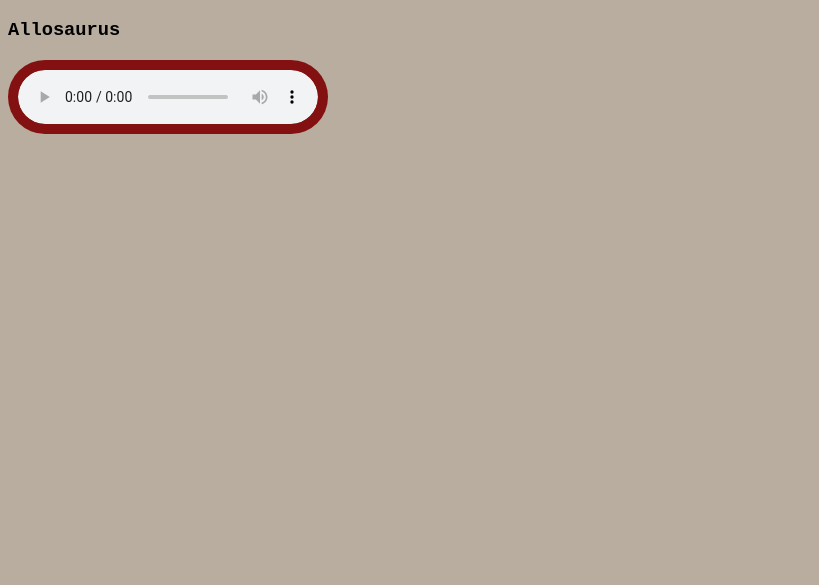
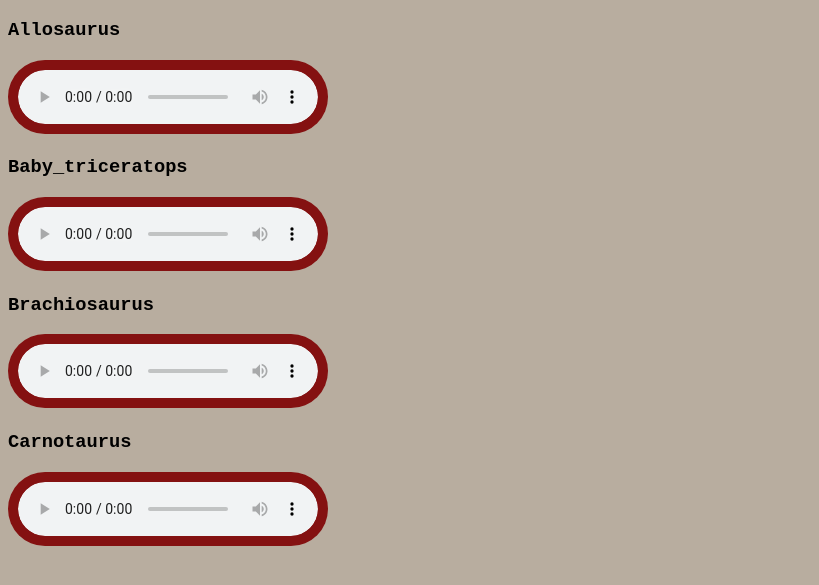
Before and after one commit to elitepunith/dino, a plain HTML site: page dino-voices.html in a window 1280 px wide. Shown: the part 61-646 px from the top of the page, without its empty margins (0-819 px from the left). Drawn offline with Linux system fonts and the light colour scheme.

Commit message:
ADDED  audio

```diff
--- a/dino-voices.html
+++ b/dino-voices.html
@@ -11,6 +11,23 @@
                 <source src="dino-voice/Allosaurus1.wav">
             </audio>
 
+<h3 class="vivo">Baby_triceratops</h3>
+            <audio class="mic" controls>
+                <source src="dino-voice/Baby_triceratops1.wav">
+            </audio>
+
+
+<h3 class="vivo">Brachiosaurus</h3>
+            <audio class="mic" controls>
+                <source src="dino-voice/Brachiosaurus1.wav">
+            </audio>
+
+            <h3 class="vivo">Carnotaurus</h3>
+            <audio class="mic" controls>
+                <source src="dino-voice/Carnotaurus11.wav">
+            </audio>
+
+
         </body>
     </head>
 </html>
```
